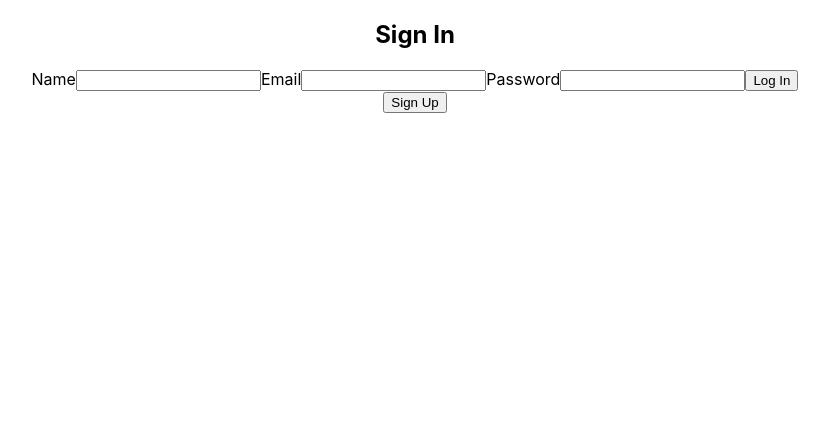
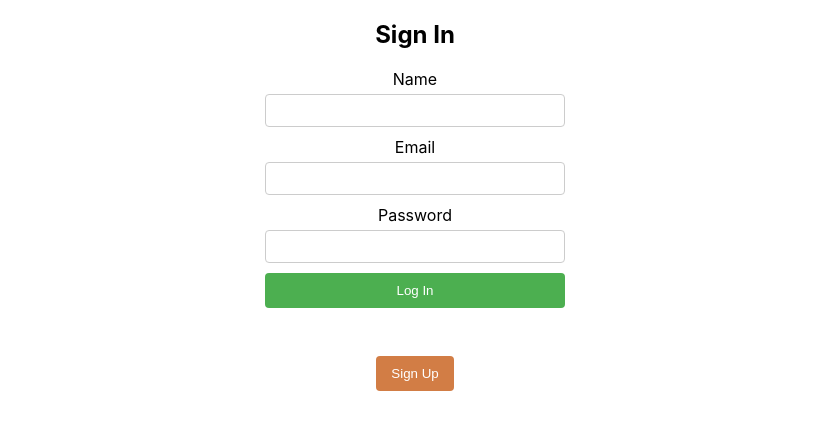
Before and after one commit to Alex-ArceJr/Keeping-Up-With-The-Leagues, a React (Create React App) app: page / in a window 1280 px wide. Shown: the top 430 px of the page, without its empty margins (225-1054 px from the left). Built offline with nearby package versions, Linux system fonts and the light colour scheme.

Commit message:
form css complete

```diff
--- a/src/Pages/AuthPage/AuthPage.css
+++ b/src/Pages/AuthPage/AuthPage.css
@@ -0,0 +1,27 @@
+ .logBtn {
+  margin-top: 3rem;
+  padding: 10px 15px;
+  background-color: #d27d45;
+  color: #fff;
+  border: none;
+  border-radius: 4px;
+  cursor: pointer;
+}
+
+ .logBtn:hover {
+  background-color: #8b5c2d;
+}
+
+.signBtn {
+  margin-top: 3rem;
+    padding: 10px 15px;
+    background-color: #d27d45;
+    color: #fff;
+    border: none;
+    border-radius: 4px;
+    cursor: pointer;
+}
+
+.signBtn:hover {
+  background-color: #8b5c2d;
+}
--- a/src/Pages/AuthPage/AuthPage.js
+++ b/src/Pages/AuthPage/AuthPage.js
@@ -1,7 +1,7 @@
 import SignUpForm from "../../components/SignUpForm/SignUpForm"
 import LoginForm from "../../components/LoginForm/LoginForm"
 import { useState } from "react"
-
+import './AuthPage.css'
 
 export default function AuthPage({setUser}) {
 const [userStatus, setUserStatus] = useState(true)
@@ -11,12 +11,12 @@ const [userStatus, setUserStatus] = useState(true)
       {userStatus ?
       <div>
         <LoginForm setUser={setUser} />
-        <button onClick={() => setUserStatus(!userStatus)}>Sign Up</button>
+        <button className="signBtn" onClick={() => setUserStatus(!userStatus)}>Sign Up</button>
       </div>
       :
       <div>
         <SignUpForm setUser={setUser} />
-        <button onClick={() => setUserStatus(!userStatus)}>Log In</button>
+        <button className="logBtn" onClick={() => setUserStatus(!userStatus)}>Log In</button>
       </div>
       }
     </main>
--- a/src/components/LoginForm/LoginForm.css
+++ b/src/components/LoginForm/LoginForm.css
@@ -0,0 +1,38 @@
+.login-form-container {
+  width: 300px;
+  margin: 0 auto;
+}
+
+.login-form-container form {
+  display: flex;
+  flex-direction: column;
+}
+
+.login-form-container label {
+  margin-bottom: 5px;
+}
+
+.login-form-container input {
+  padding: 8px;
+  margin-bottom: 10px;
+  border: 1px solid #ccc;
+  border-radius: 4px;
+}
+
+.login-form-container button {
+  padding: 10px 15px;
+  background-color: #4CAF50;
+  color: #fff;
+  border: none;
+  border-radius: 4px;
+  cursor: pointer;
+}
+
+.login-form-container button:hover {
+  background-color: #45a049;
+}
+
+.login-form-container button:disabled {
+  background-color: #ccc;
+  cursor: not-allowed;
+}
--- a/src/components/LoginForm/LoginForm.js
+++ b/src/components/LoginForm/LoginForm.js
@@ -1,5 +1,5 @@
 
-
+import './LoginForm.css'
 
 import { useState } from "react"
 
@@ -21,8 +21,10 @@ export default function LoginPage({setUser}) {
   }
 
   return (
-    <>
+    <div>
+
       <h2>Sign In</h2>
+      <div className="login-form-container">
       <form onSubmit={handleSubmit}>
         <label >Name</label>
         <input
@@ -48,6 +50,7 @@ export default function LoginPage({setUser}) {
         />
         <button type="submit"> Log In</button>
       </form>
-    </>
+      </div>
+    </div>
   )
 }
--- a/src/components/SignUpForm/SignUpForm.css
+++ b/src/components/SignUpForm/SignUpForm.css
@@ -0,0 +1,38 @@
+.form-container {
+  width: 300px;
+  margin: 0 auto;
+}
+
+.form-container form {
+  display: flex;
+  flex-direction: column;
+}
+
+.form-container label {
+  margin-bottom: 5px;
+}
+
+.form-container input {
+  padding: 8px;
+  margin-bottom: 10px;
+  border: 1px solid #ccc;
+  border-radius: 4px;
+}
+
+.form-container button {
+  padding: 10px 15px;
+  background-color: #4CAF50;
+  color: #fff;
+  border: none;
+  border-radius: 4px;
+  cursor: pointer;
+}
+
+.form-container button:hover {
+  background-color: #45a049;
+}
+
+.form-container button:disabled {
+  background-color: #ccc;
+  cursor: not-allowed;
+}
--- a/src/components/SignUpForm/SignUpForm.js
+++ b/src/components/SignUpForm/SignUpForm.js
@@ -1,5 +1,7 @@
 
 import { useState } from "react"
+
+import './SignUpForm.css'
 
 export default function SignUpForm({setUser}) {
 
```
